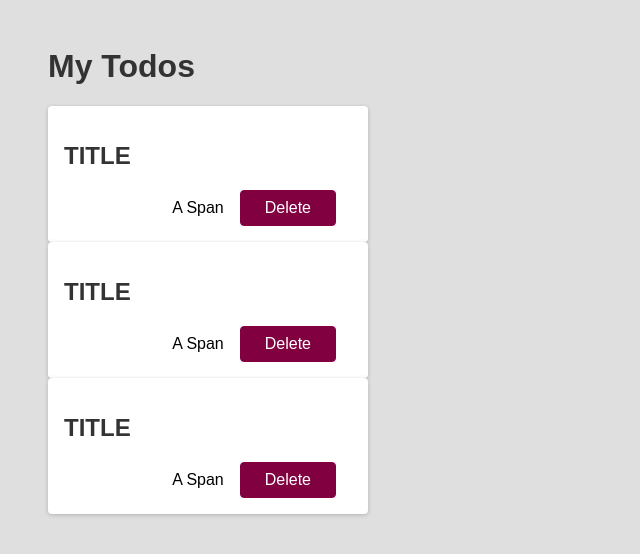
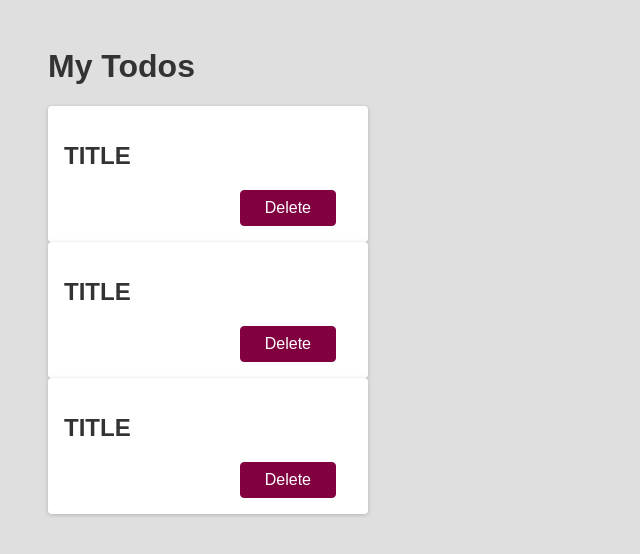
Before and after one commit to mendelssohnbach/react-scrach-20210513, a React (Create React App) app: page / in a window 1280 px wide. Shown: the top 554 px of the page, without its empty margins (0-640 px from the left). Built offline with nearby package versions, Linux system fonts and the light colour scheme.

Commit message:
Todoコンポーネントの要素削除

```diff
--- a/src/components/Todo.jsx
+++ b/src/components/Todo.jsx
@@ -5,7 +5,6 @@ const Todo = () => {
     <div className="card">
       <h2>TITLE</h2>
       <div className="actions">
-        <span>A Span</span>
         <button className="btn">Delete</button>
       </div>
     </div>
```
